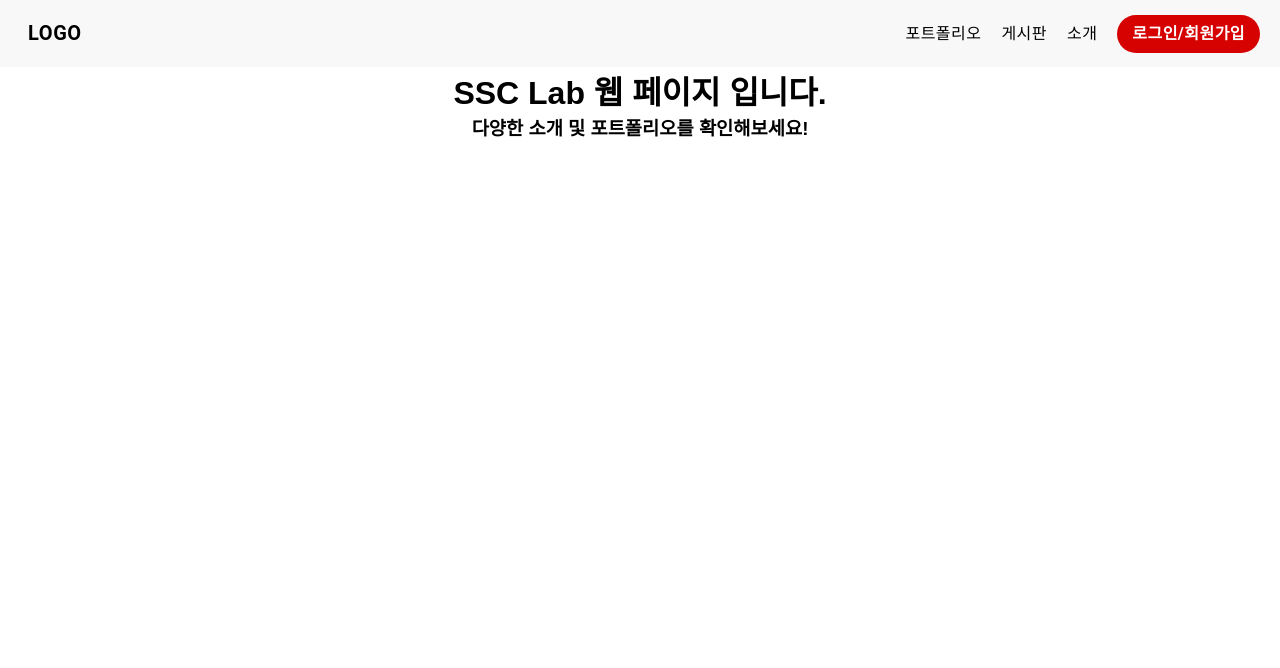
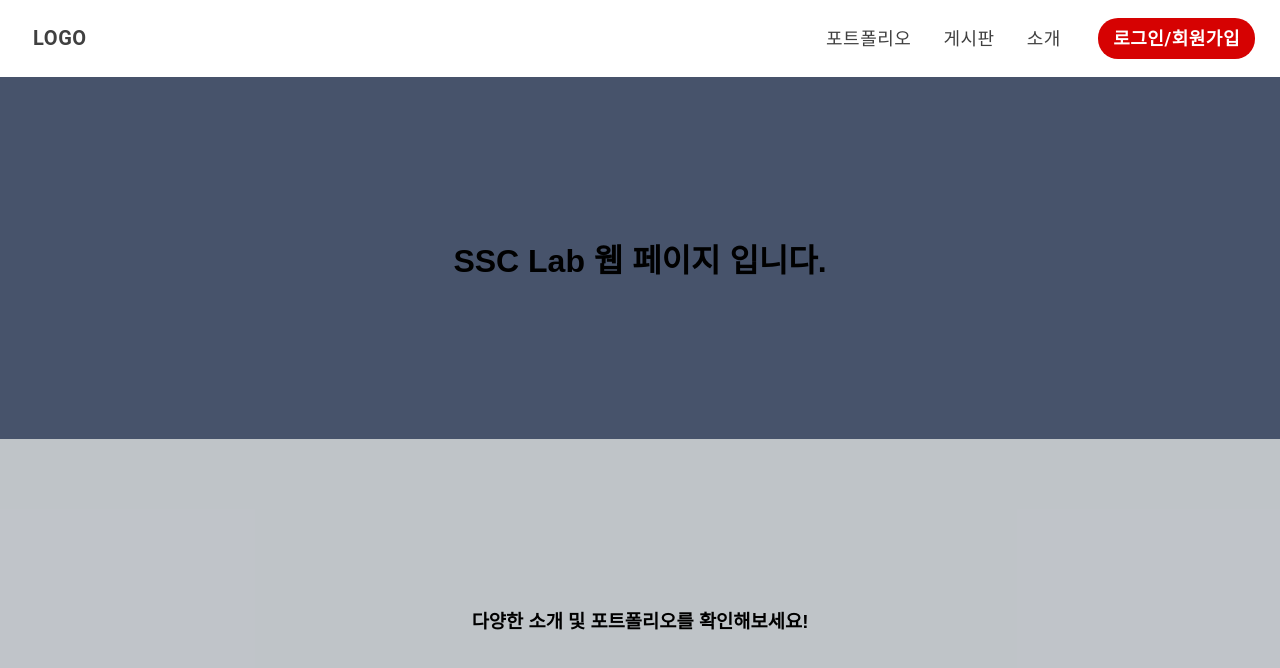
Before and after one commit to costar011/ssc, a React (Vite) app: page / in a window 1280 px wide. Shown: the top 668 px of the page. Built offline with nearby package versions, Linux system fonts and the light colour scheme; a web font is replaced by a local one; what chance would draw is missing.

Commit message:
메인 수정 헤더 컴포넌트 모듈화 성공 다른 페이지 생성 index color 추가

```diff
--- a/src/App.tsx
+++ b/src/App.tsx
@@ -1,6 +1,10 @@
-import { BrowserRouter, Routes, Route, Navigate } from "react-router-dom";
+import { BrowserRouter, Routes, Route,} from "react-router-dom";
 import Main from "./pages/Main";
 import BoardList from "./pages/BoardList";
+import Portfolio from "./pages/Portfolio";
+import Introduce from "./pages/Introduce";
+import Login from "./pages/Login";
+import Register from "./pages/Register";
 
 function App() {
   return (
@@ -8,6 +12,11 @@ function App() {
       <Routes>
         <Route path="/" element={<Main />} />
         <Route path="/board" element={<BoardList/>} />
+        <Route path="/board" element={<Portfolio/>} />
+        <Route path="/board" element={<Introduce/>} />
+        <Route path="/board" element={<Login/>} />
+        <Route path="/board" element={<Register/>} />
+
       </Routes>
     </BrowserRouter>
   );
--- /dev/null
+++ b/src/component/header.tsx
@@ -0,0 +1,98 @@
+import styled from "@emotion/styled";
+import { color } from "../utils";
+import { useNavigate } from "react-router-dom";
+import { Button } from "@mui/material";
+
+const Style = styled.div`
+  display: flex;
+  flex-direction: column;
+  justify-content: center;
+  align-items: center;
+  position: relative;
+
+  .header-container {
+    display: flex;
+    justify-content: space-between; /* 로고와 메뉴 버튼을 양 끝으로 배치 */
+    align-items: center;
+    width: 100%;
+    padding: 15px 25px;
+    background-color: ${color.background};
+  }
+
+  .logo-button {
+    font-size: 20px;
+    font-weight: bold;
+    color: ${color.default_font};
+    box-shadow: none;
+    margin-right: auto; /* 로고를 왼쪽 정렬 */
+  }
+
+  .menu-buttons {
+    display: flex;
+    gap: 2em; /* 메뉴 버튼들 간격 설정 */
+    margin-left: auto; /* 메뉴 버튼을 오른쪽 정렬 */
+  }
+
+  .menu-button {
+    font-size: 18px;
+    color: ${color.default_font};
+    min-width: auto;
+    padding: 0;
+  }
+
+  .menu-button:hover {
+    text-decoration: underline;
+  }
+
+  .login-button {
+    font-size: 18px;
+    font-weight: bold;
+    color: #fff;
+    background-color: #d60202;
+    border-radius: 20px;
+    padding: 5px 15px;
+    margin-left: 0.3em;
+  }
+
+  .login-button:hover {
+    background-color: #8f0303;
+  }
+`;
+
+const Login = () => {
+  const navigate = useNavigate();
+
+  const PortfolioClick = () => {
+    alert("Portfolio Clicked");
+  };
+  const BoardListClick = () => navigate("/board");
+  const IntroduceClick = () => {
+    alert("Introduce Clicked");
+  };
+  const LoginClick = () => {
+    alert("Login Clicked");
+  };
+
+  return (
+    <Style>
+      <div className="header-container">
+        <Button className="logo-button">LOGO</Button>
+        <div className="menu-buttons">
+          <Button className="menu-button" onClick={PortfolioClick}>
+            포트폴리오
+          </Button>
+          <Button className="menu-button" onClick={BoardListClick}>
+            게시판
+          </Button>
+          <Button className="menu-button" onClick={IntroduceClick}>
+            소개
+          </Button>
+          <Button className="login-button" onClick={LoginClick}>
+            로그인/회원가입
+          </Button>
+        </div>
+      </div>
+    </Style>
+  );
+};
+export default Login;
--- /dev/null
+++ b/src/pages/Introduce.tsx
@@ -0,0 +1,6 @@
+const Introduce = () => {
+    return(
+        <></>
+    );
+}
+export default Introduce;
--- /dev/null
+++ b/src/pages/Login.tsx
@@ -0,0 +1,6 @@
+const Login = () => {
+    return(
+        <></>
+    );
+}
+export default Login;
--- a/src/pages/Main.tsx
+++ b/src/pages/Main.tsx
@@ -1,137 +1,52 @@
 import styled from "@emotion/styled";
-import { Button } from "@mui/material";
-import { Link } from "react-router-dom";
+import Header from "../component/header";
 
 const Style = styled.div`
   display: flex;
   flex-direction: column;
   justify-content: center;
   align-items: center;
+  height: 100vh;
+  position: relative;
 
-  width: 100%;
-  position: relative;
-`;
+  .header-line {
+    width: 100%
+  }
 
-// 헤더 컨테이너
-const HeaderContainer = styled.div`
-  display: flex;
-  justify-content: space-between;
-  align-items: center;
+  .main-container {
+    display: flex;
+    justify-content: center;
+    align-items: center;
+    width: 100%;
+    height: 100%;
+    background-color: #47536b;
+  }
 
-  width: 100%;
-  padding: 10px 20px;
-  background-color: #f8f8f8;
-`;
-
-// 로고 버튼 스타일
-const LogoButton = styled(Button)`
-  font-size: 20px;
-  font-weight: bold;
-  color: #000;
-  background-color: transparent;
-
-  box-shadow: none;
-
-  &:hover {
-    background-color: transparent;
+  .sub-main-container {
+    display: flex;
+    justify-content: center;
+    align-items: center;
+    width: 100%;
+    height: 100%;
+    background-color: #1234;
   }
 `;
 
-// 메뉴 버튼 스타일
-const MenuButton = styled(Button)`
-  font-size: 16px;
-  font-weight: normal;
-  color: #000;
-  background-color: transparent;
+const Main = () => {
 
-  box-shadow: none;
-  padding: 0;
-  min-width: auto;
-  margin-left: 20px;
 
-  &:hover {
-    background-color: transparent;
-    text-decoration: underline;
-  }
-
-  &:first-of-type {
-    margin-left: 0;
-  }
-`;
-
-// 로그인 버튼 스타일
-const LoginButton = styled(Button)`
-  font-size: 16px;
-  font-weight: bold;
-  color: #fff;
-  background-color: #d60202;
-
-  border-radius: 20px;
-  padding: 5px 15px;
-  margin-left: 20px;
-
-  &:hover {
-    background-color: #8f0303;
-  }
-`;
-
-const MainContainer = styled.div`
-  display: flex;
-  justify-content: center;
-  align-items: center;
-
-  width: 100%;
-  height: 100%;
-`;
-
-const SubMainContainer = styled.div`
-  display: flex;
-  justify-content: center;
-  align-items: center;
-
-  width: 100%;
-  height: 100%;
-`;
-
-const portfolioHeader = () => {
-  alert("Portfolio Clicked");
-};
-
-const introduceHeader = () => {
-  alert("Introduce Clicked");
-};
-
-const LoginHeader = () => {
-  alert("Login Clicked");
-};
-
-const Main = () => {
   return (
     <Style>
-      {/* 헤더 컨테이너 */}
-      <HeaderContainer>
-        {/* 로그인 버튼 */}
-        <LogoButton>LOGO</LogoButton>
-        <div>
-          {/* 메뉴 버튼들 */}
-          <MenuButton onClick={portfolioHeader}>포트폴리오</MenuButton>
-          <MenuButton>
-            <Link to="/board" style={{ textDecoration: "none", color: "#000"}}>
-              게시판
-            </Link>
-          </MenuButton>
-          <MenuButton onClick={introduceHeader}>소개</MenuButton>
-          <LoginButton onClick={LoginHeader}>로그인/회원가입</LoginButton>
-        </div>
-      </HeaderContainer>
+      <div className="header-line">
+      <Header/>
+      </div>
+      <div className="main-container">
+        <h1>SSC Lab 웹 페이지 입니다.</h1>
+      </div>
 
-      <MainContainer>
-        <h1>SSC Lab 웹 페이지 입니다.</h1>
-      </MainContainer>
-
-      <SubMainContainer>
+      <div className="sub-main-container">
         <h3>다양한 소개 및 포트폴리오를 확인해보세요!</h3>
-      </SubMainContainer>
+      </div>
     </Style>
   );
 };
--- /dev/null
+++ b/src/pages/Portfolio.tsx
@@ -0,0 +1,6 @@
+const Portfolio = () => {
+    return(
+        <></>
+    );
+}
+export default Portfolio;
--- /dev/null
+++ b/src/pages/Register.tsx
@@ -0,0 +1,6 @@
+const Register = () => {
+    return(
+        <></>
+    );
+}
+export default Register;
--- a/src/utils/index.ts
+++ b/src/utils/index.ts
@@ -1,8 +1,9 @@
 // 색상 테마
 export const color = {
-    background: "",
+    background: "#ffffff",
     primary: "",
     primaryLight: "",
     primaryDark: "",
     link: "",
+    default_font: "#404040",
 };
```
